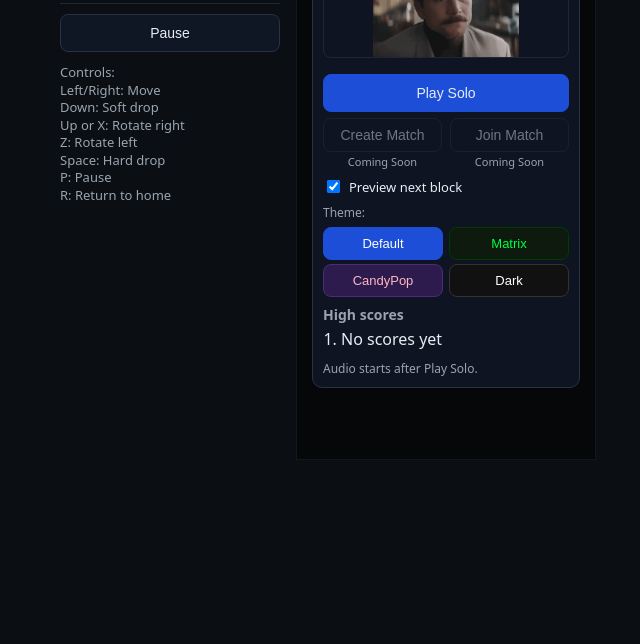
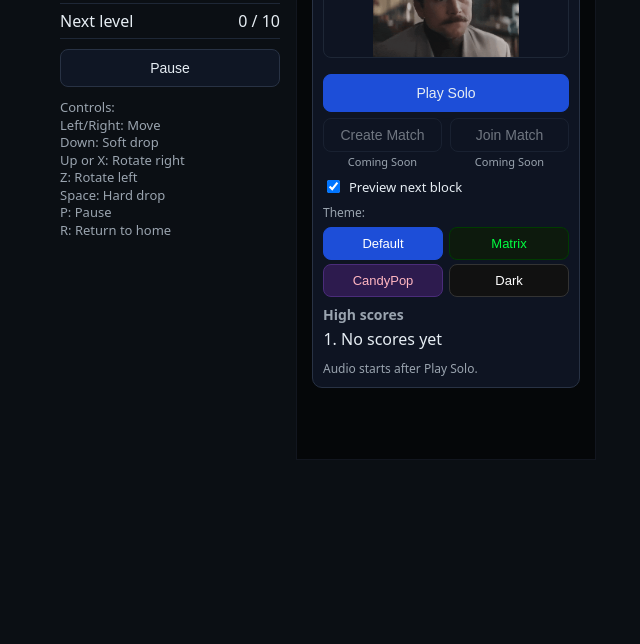
Before and after one commit to Vector-Sigma-Works/StackLogic, a website: page public/index.html in a window 1280 px wide. Shown: the part 156-800 px from the top of the page, without its empty margins (216-856 px from the left). Drawn offline with Linux system fonts and the light colour scheme.

Commit message:
feat: show progress toward next level

```diff
--- a/public/game.js
+++ b/public/game.js
@@ -25,6 +25,9 @@ const statusEl = document.getElementById('status');
 const scoreP = document.getElementById('scoreP');
 const levelP = document.getElementById('levelP');
 const statusMobile = document.getElementById('statusMobile');
+
+const levelProgressEl = document.getElementById('levelProgress');
+const levelProgressP = document.getElementById('levelProgressP');
 
 const titleOverlay = document.getElementById('title');
 const startBtn = document.getElementById('startBtn');
@@ -250,6 +253,8 @@ let nextType = null;
 
 let state; // 'home' | 'playing' | 'paused' | 'gameover'
 
+let levelProgressText;
+
 const music = new Audio('assets/stacklogic.mp3');
 music.loop = true;
 
@@ -341,6 +346,7 @@ function clearLines() {
     const progression = getProgression(lines);
     level = progression.level;
     dropInterval = progression.dropIntervalMs;
+    levelProgressText = progression.progressText;
     const levelUpMessage = describeLevelChange(previousLevel, level);
     if (levelUpMessage) setStatus(levelUpMessage);
   }
@@ -364,6 +370,7 @@ function resetGameState() {
   const progression = getProgression(lines);
   level = progression.level;
   dropInterval = progression.dropIntervalMs;
+  levelProgressText = progression.progressText;
   dropCounter = 0;
   lastTime = 0;
   nextType = null;
@@ -378,6 +385,8 @@ function updateHUD() {
   levelEl.textContent = String(level);
   scoreP.textContent = String(score);
   levelP.textContent = String(level);
+  levelProgressEl.textContent = levelProgressText;
+  levelProgressP.textContent = levelProgressText;
 }
 
 function drawCell(x, y, color) {
--- a/public/index.html
+++ b/public/index.html
@@ -16,6 +16,7 @@
         <div class="row"><span>Score</span><span id="score">0</span></div>
         <div class="row"><span>Lines</span><span id="lines">0</span></div>
         <div class="row"><span>Level</span><span id="level">1</span></div>
+        <div class="row"><span>Next level</span><span id="levelProgress" aria-live="polite">0 / 10</span></div>
 
         <button id="pauseBtn" class="btn" type="button">Pause</button>
 
@@ -42,6 +43,7 @@
           <div class="portrait-right">
             <div class="mini"><span>Score</span> <span id="scoreP">0</span></div>
             <div class="mini"><span>Lvl</span> <span id="levelP">1</span></div>
+            <div class="mini"><span>Next</span> <span id="levelProgressP" aria-live="polite">0 / 10</span></div>
           </div>
         </div>
 
```
